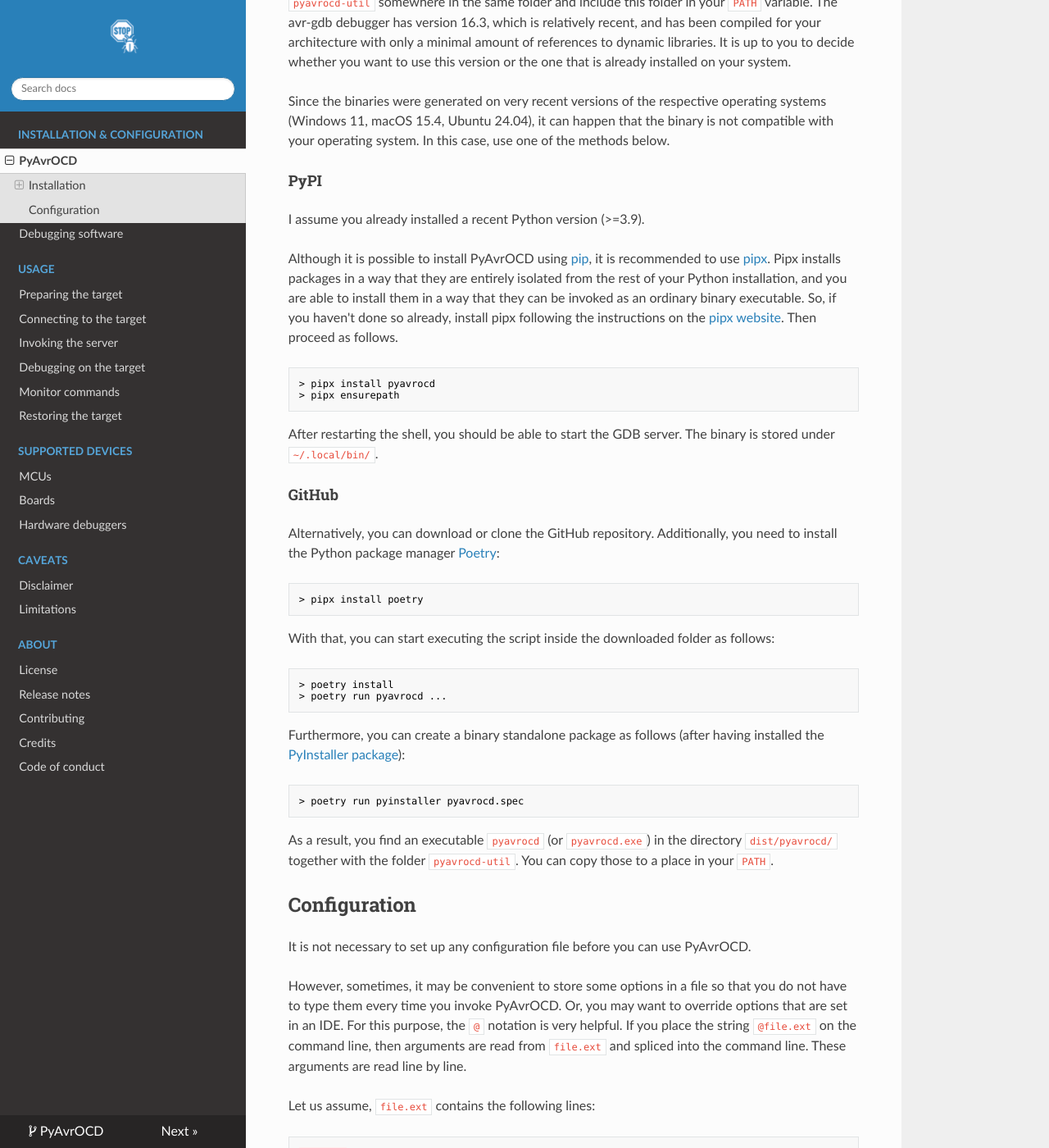
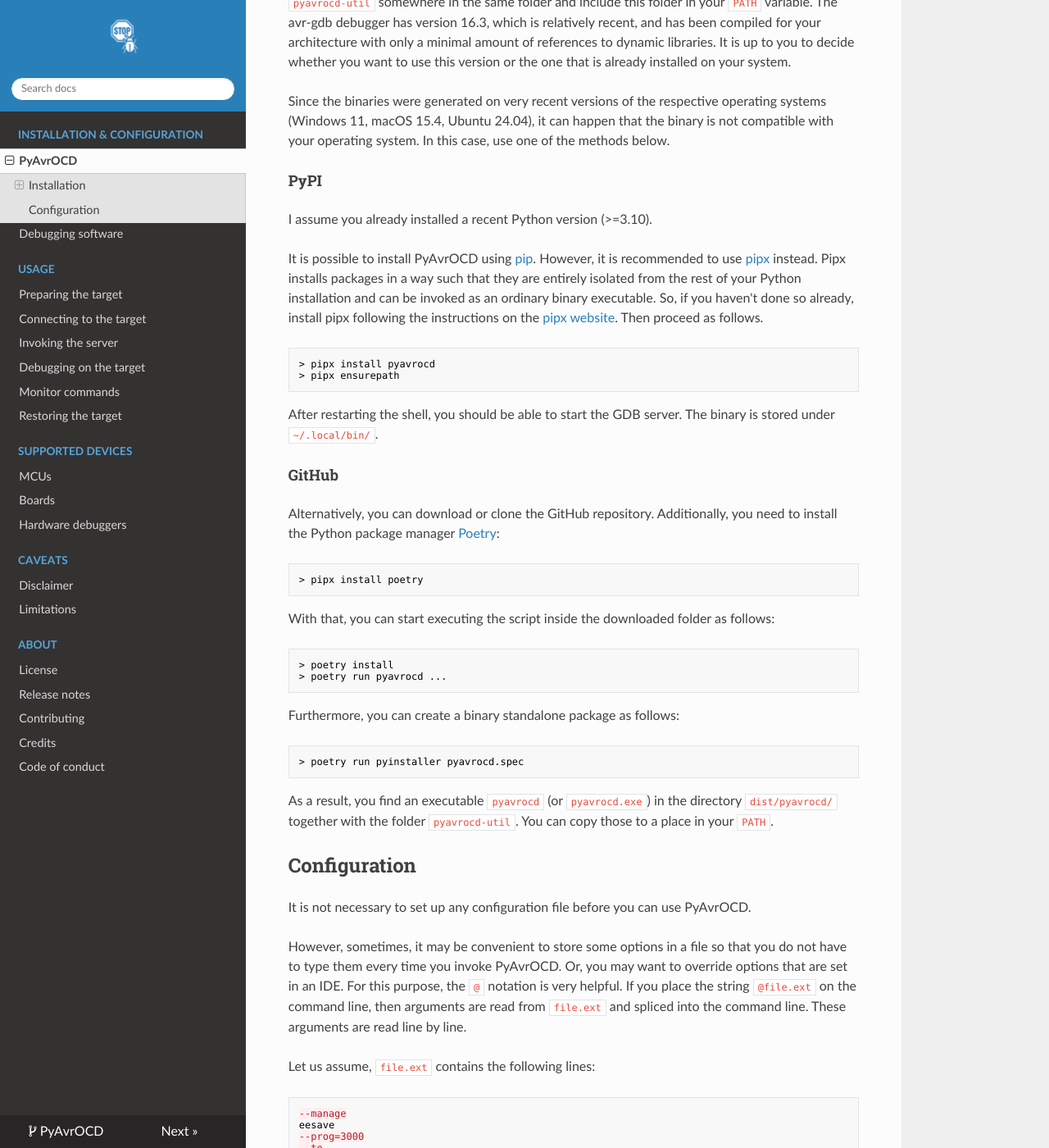
Before and after one commit to garyPenhook/PyAvrOCD, an MkDocs documentation site: the page built from docs/install-link.md, in a window 1280 px wide and 1400 px high, scrolled down 935 px. Shown: the whole window at 82% size. Built offline with MkDocs 1.6.1, drawn with Linux system fonts in a browser that asks for light colours; nearby versions of some CDN libraries.

Commit message:
doc changes

````diff
--- a/INSTALL.md
+++ b/INSTALL.md
@@ -24,9 +24,9 @@
 
 ## PyPI
 
-I assume you already installed a recent Python version (>=3.9).
+I assume you already installed a recent Python version (>=3.10).
 
-Although it is possible to install PyAvrOCD using [pip](https://packaging.python.org/en/latest/tutorials/installing-packages/), it is recommended to use [pipx](https://pipx.pypa.io/). Pipx installs packages in a way that they are entirely isolated from the rest of your Python installation, and you are able to install them in a way that they can be invoked as an ordinary binary executable. So, if you haven't done so already, install pipx following the instructions on the [pipx website](https://pipx.pypa.io/stable/installation/). Then proceed as follows.
+It is possible to install PyAvrOCD using [pip](https://packaging.python.org/en/latest/tutorials/installing-packages/). However, it is recommended to use [pipx](https://pipx.pypa.io/) instead. Pipx installs packages in a way such that they are entirely isolated from the rest of your Python installation and can be invoked as an ordinary binary executable. So, if you haven't done so already, install pipx following the instructions on the [pipx website](https://pipx.pypa.io/stable/installation/). Then proceed as follows.
 
 ```bash
 > pipx install pyavrocd
@@ -50,7 +50,7 @@
 > poetry run pyavrocd ...
 ```
 
-Furthermore, you can create a binary standalone package as follows (after having installed the [PyInstaller package](https://pyinstaller.org/en/stable/)):
+Furthermore, you can create a binary standalone package as follows:
 
 ```bash
 > poetry run pyinstaller pyavrocd.spec
````
